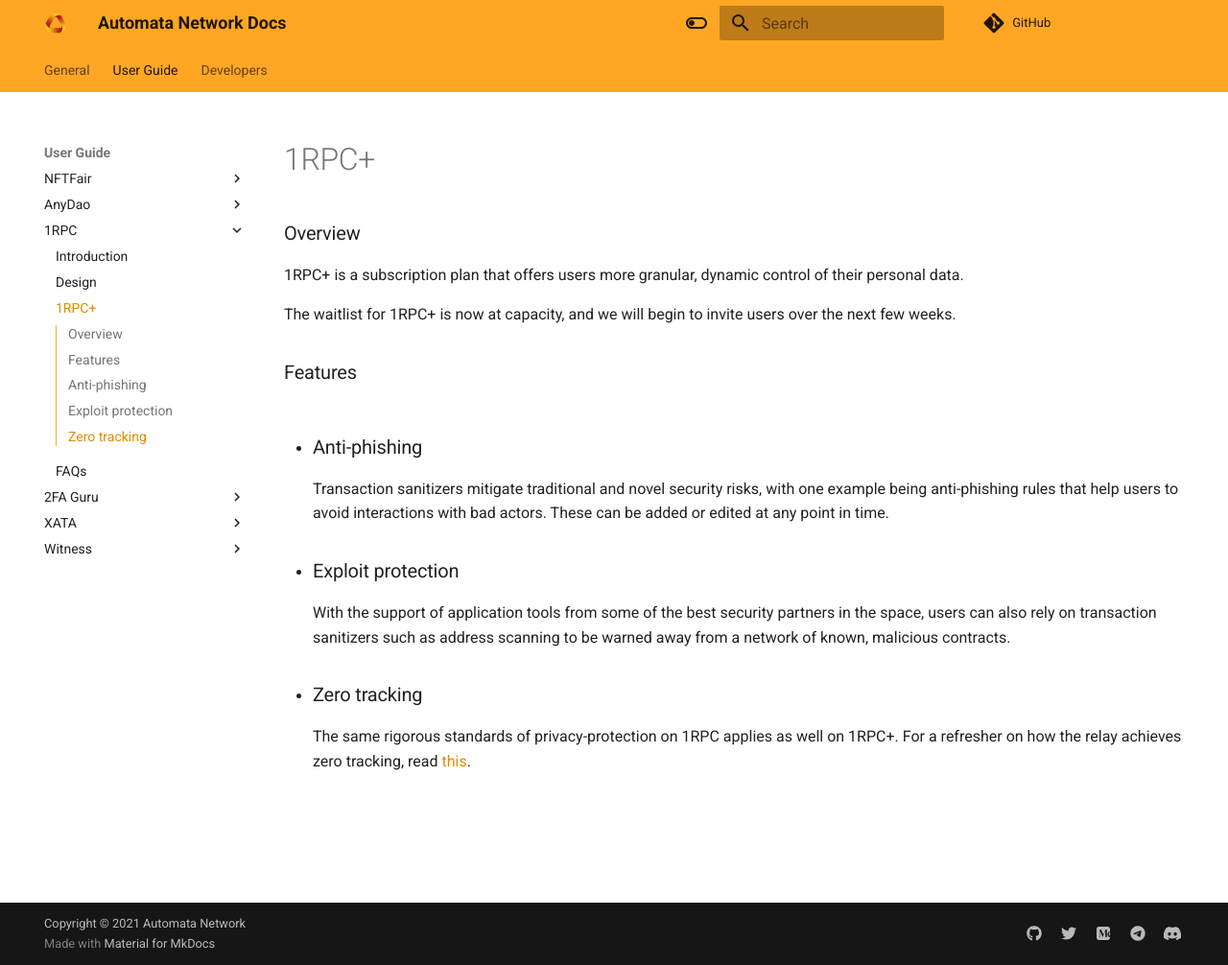
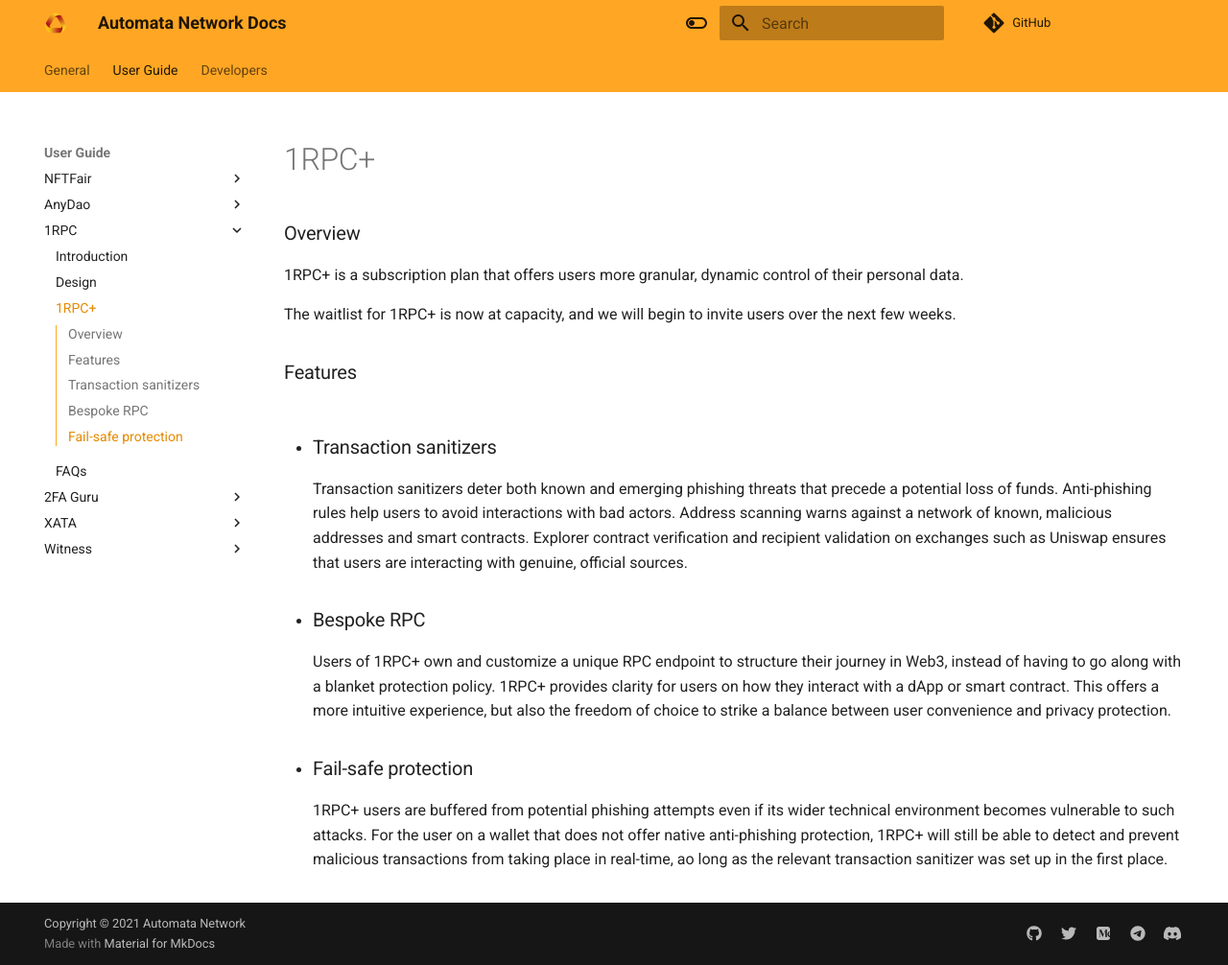
Before and after one commit to automata-network/docs, an MkDocs documentation site: the page built from docs/1rpc/1rpc+.md, in a window 1280 px wide and 1006 px high. Shown: the whole window at 96% size. Built offline with MkDocs 1.6.1 and Material for MkDocs 9.7.7, drawn with Linux system fonts in a browser that asks for light colours; nearby versions of some CDN libraries; comment, search, counter and statistics services are not loaded.

Commit message:
Update wordings

```diff
--- a/docs/1rpc/1rpc+.md
+++ b/docs/1rpc/1rpc+.md
@@ -8,14 +8,14 @@
 
 ### Features
 
-- ### Anti-phishing
+- ### Transaction sanitizers
 
-    Transaction sanitizers mitigate traditional and novel security risks, with one example being anti-phishing rules that help users to avoid interactions with bad actors. These can be added or edited at any point in time.
+    Transaction sanitizers deter both known and emerging phishing threats that precede a potential loss of funds. Anti-phishing rules help users to avoid interactions with bad actors. Address scanning warns against a network of known, malicious addresses and smart contracts. Explorer contract verification and recipient validation on exchanges such as Uniswap ensures that users are interacting with genuine, official sources.
 
-- ### Exploit protection
+- ### Bespoke RPC
 
-     With the support of application tools from some of the best security partners in the space, users can also rely on transaction sanitizers such as address scanning to be warned away from a network of known, malicious contracts.
+     Users of 1RPC+ own and customize a unique RPC endpoint to structure their journey in Web3, instead of having to go along with a blanket protection policy. 1RPC+ provides clarity for users on how they interact with a dApp or smart contract. This offers a more intuitive experience, but also the freedom of choice to strike a balance between user convenience and privacy protection.
 
-- ### Zero tracking
+- ### Fail-safe protection
 
-     The same rigorous standards of privacy-protection on 1RPC applies as well on 1RPC+. For a refresher on how the relay achieves zero tracking, read [this](./design.md).
+     1RPC+ users are buffered from potential phishing attempts even if its wider technical environment becomes vulnerable to such attacks. For the user on a wallet that does not offer native anti-phishing protection, 1RPC+ will still be able to detect and prevent malicious transactions from taking place in real-time, ao long as the relevant transaction sanitizer was set up in the first place.
```
Also changed, not shown: docs/1rpc/introduction.md (+1 -1 lines).
